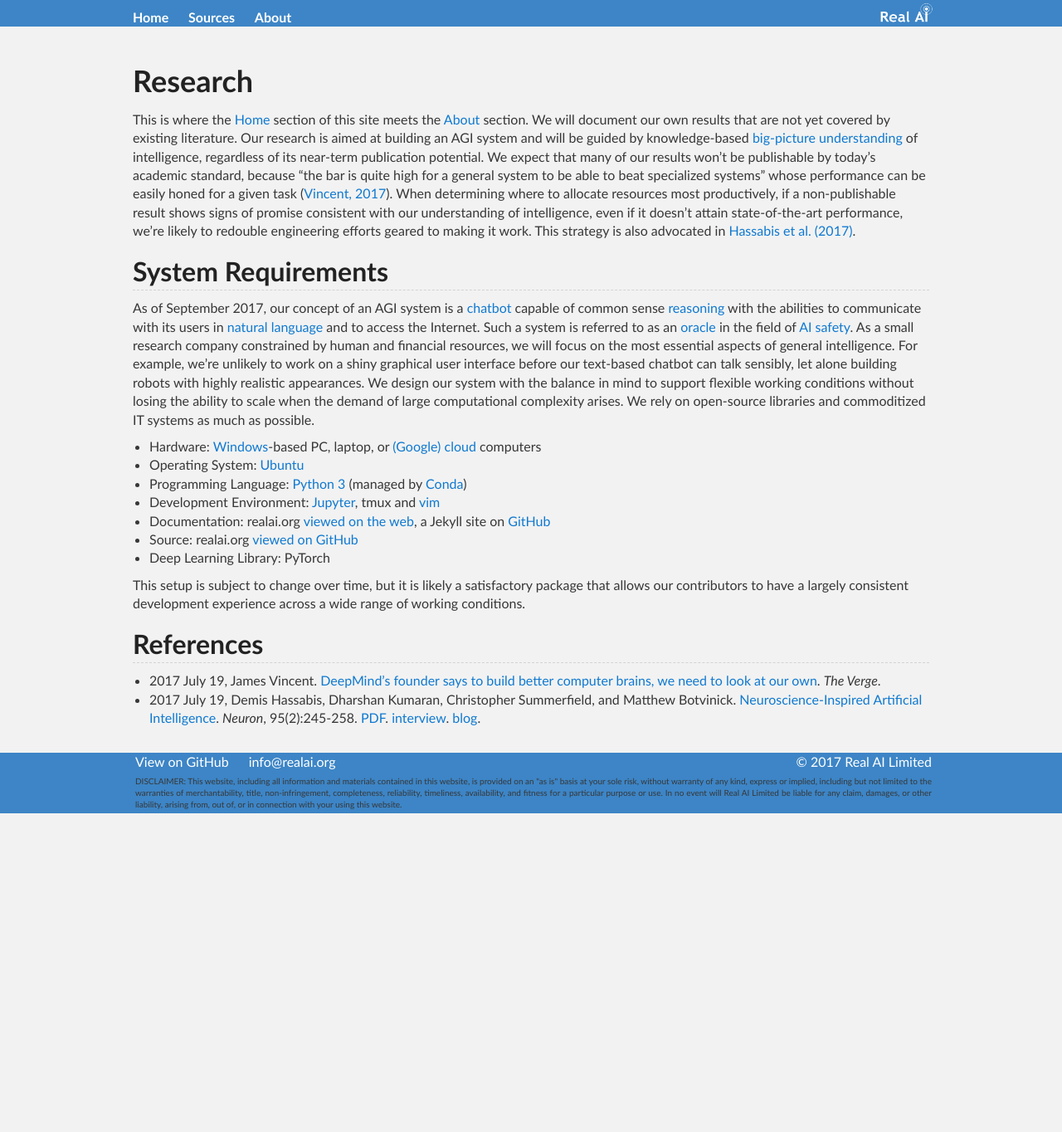
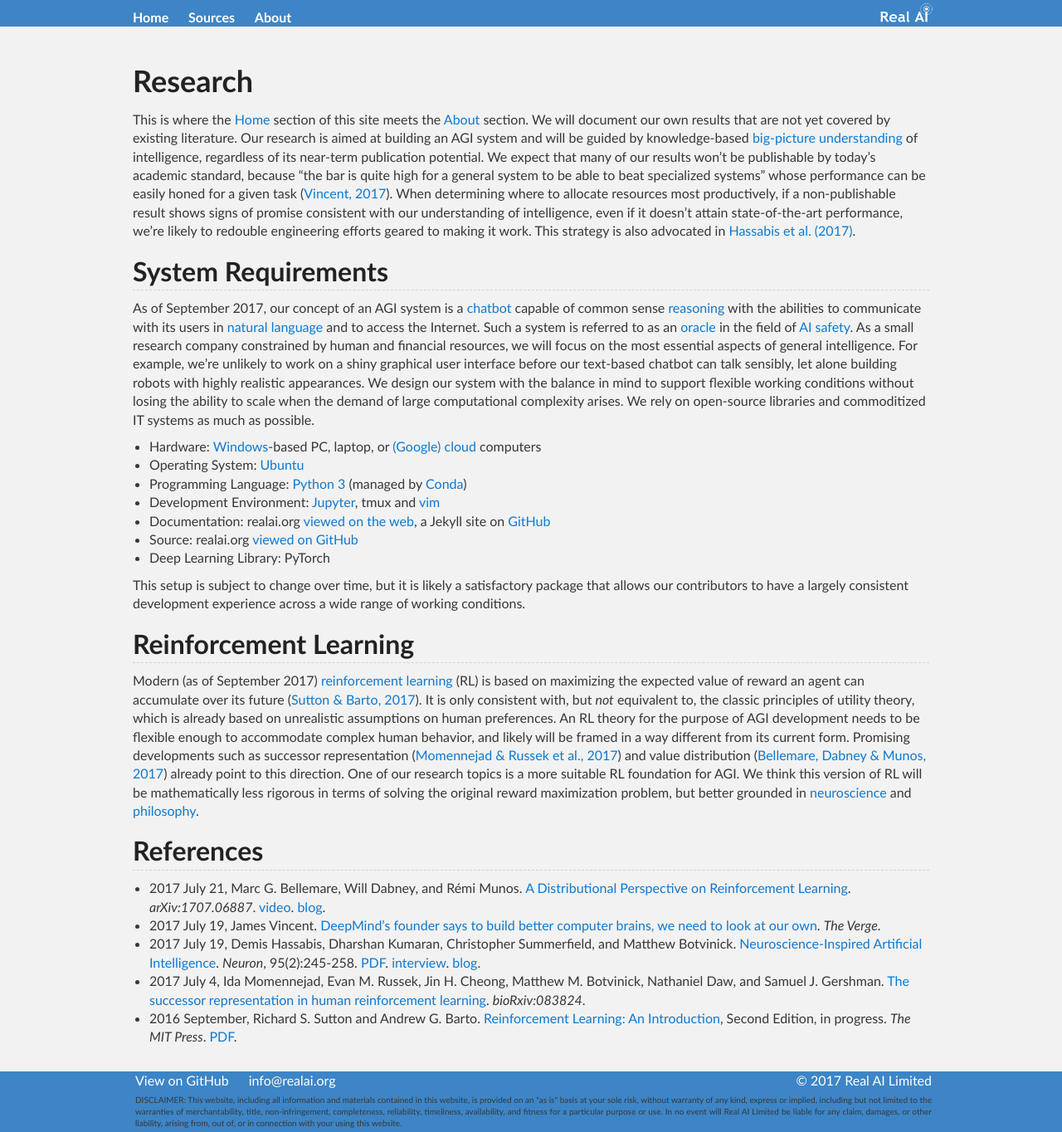
Before and after one commit to Tonywuhk/realai.org, a Jekyll site: the page built from research.md, in a window 1280 px wide. Shown: the whole page at 83% size. Built offline with Jekyll 4.4.1, drawn with Linux system fonts in a browser that asks for light colours; our own code applies the rules of GitHub Pages for plain Markdown files; the repository's description, which GitHub fills in, is left out; before the commit the page ends 980 px from its top, so only the background shows below that.

Commit message:
Update files

```diff
--- a/research.md
+++ b/research.md
@@ -19,7 +19,14 @@ As of September 2017, our concept of an AGI system is a [chatbot](http://realai.
 
 This setup is subject to change over time, but it is likely a satisfactory package that allows our contributors to have a largely consistent development experience across a wide range of working conditions.
 
+## Reinforcement Learning
+
+Modern (as of September 2017) [reinforcement learning](http://realai.org/course/reinforcement-learning/) (RL) is based on maximizing the expected value of reward an agent can accumulate over its future ([Sutton & Barto, 2017](http://incompleteideas.net/sutton/book/the-book-2nd.html)). It is only consistent with, but *not* equivalent to, the classic principles of utility theory, which is already based on unrealistic assumptions on human preferences. An RL theory for the purpose of AGI development needs to be flexible enough to accommodate complex human behavior, and likely will be framed in a way different from its current form. Promising developments such as successor representation ([Momennejad & Russek et al., 2017](http://www.biorxiv.org/content/early/2017/07/04/083824)) and value distribution ([Bellemare, Dabney & Munos, 2017](https://arxiv.org/abs/1707.06887)) already point to this direction. One of our research topics is a more suitable RL foundation for AGI. We think this version of RL will be mathematically less rigorous in terms of solving the original reward maximization problem, but better grounded in [neuroscience](http://realai.org/background/neuroscience/) and [philosophy](http://realai.org/background/philosophy/).
+
 ## References
 
+* 2017 July 21, Marc G. Bellemare, Will Dabney, and Rémi Munos. [A Distributional Perspective on Reinforcement Learning](https://arxiv.org/abs/1707.06887). *arXiv:1707.06887*. [video](http://youtu.be/yFBwyPuO2Vg). [blog](https://deepmind.com/blog/going-beyond-average-reinforcement-learning/).
 * 2017 July 19, James Vincent. [DeepMind's founder says to build better computer brains, we need to look at our own](https://www.theverge.com/2017/7/19/15998610/ai-neuroscience-machine-learning-deepmind-demis-hassabis-interview). *The Verge*.
 * 2017 July 19, Demis Hassabis, Dharshan Kumaran, Christopher Summerfield, and Matthew Botvinick. [Neuroscience-Inspired Artificial Intelligence](http://www.cell.com/neuron/fulltext/S0896-6273(17)30509-3). *Neuron*, 95(2):245-258. [PDF](https://deepmind.com/documents/113/Neuron.pdf). [interview](https://www.theverge.com/2017/7/19/15998610/ai-neuroscience-machine-learning-deepmind-demis-hassabis-interview). [blog](https://deepmind.com/blog/ai-and-neuroscience-virtuous-circle/).
+* 2017 July 4, Ida Momennejad, Evan M. Russek, Jin H. Cheong, Matthew M. Botvinick, Nathaniel Daw, and Samuel J. Gershman. [The successor representation in human reinforcement learning](http://www.biorxiv.org/content/early/2017/07/04/083824). *bioRxiv:083824*.
+* 2016 September, Richard S. Sutton and Andrew G. Barto. [Reinforcement Learning: An Introduction](http://incompleteideas.net/sutton/book/the-book-2nd.html), Second Edition, in progress. *The MIT Press*. [PDF](http://incompleteideas.net/sutton/book/bookdraft2016sep.pdf).
```
Also changed, not shown: automated-theorem-proving.md (+1 -1 lines), background/neuroscience.md (+4 -0 lines), industry/google.md (+1 -1 lines), timing.md (+3 -1 lines).
